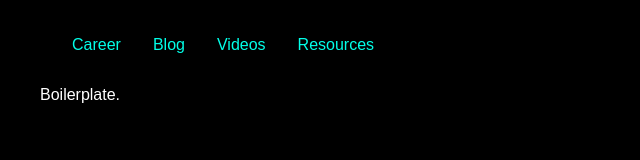
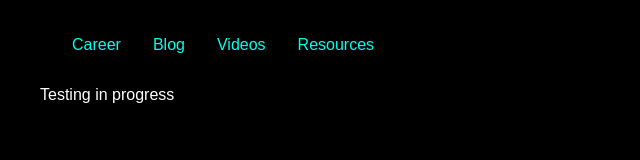
Before and after one commit to khyr33/khyr33.github.io, a plain HTML site: page index.html in a window 1280 px wide. Shown: the full height of the page, 0-640 px from the left. Drawn offline with Linux system fonts and the light colour scheme.

Commit message:
Test for updating without jekyll default workflow

```diff
--- a/index.html
+++ b/index.html
@@ -16,7 +16,7 @@
             <a href="#">Resources</a>
         </div>
     </nav>
-<p>Boilerplate.</p>
+<p>Testing in progress</p>
 
 </body>
 </html>
```
